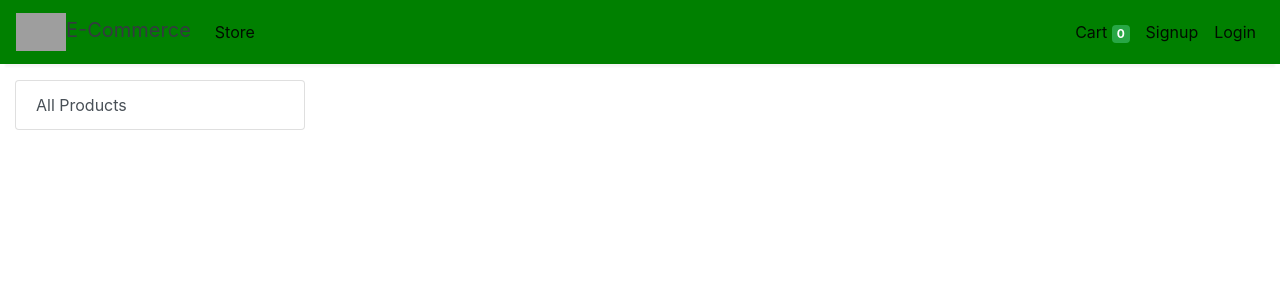
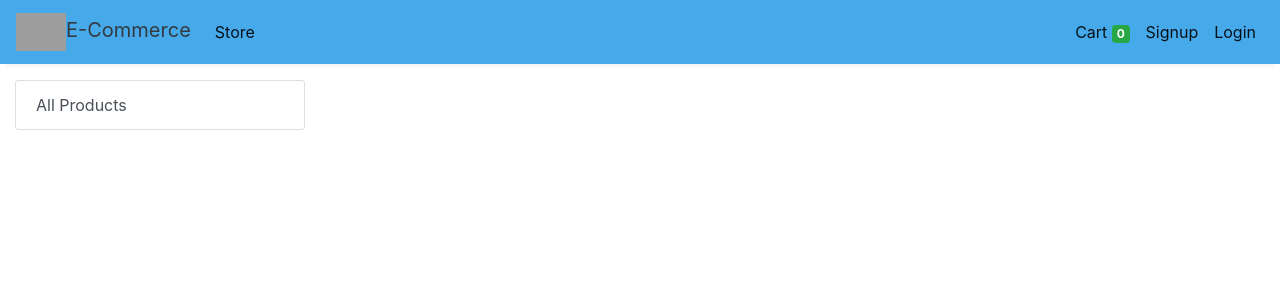
Before and after one commit to lizhiroi/E-Commerce, a Django app: page /store in a window 1280 px wide. Shown: the top 300 px of the page. Run offline with Django 5.2, Linux system fonts and the light colour scheme; data that the repository does not hold is empty; some libraries are stand-ins or nearby versions; grey boxes are pictures that could not be loaded.

Commit message:
new updates

```diff
--- a/store/templates/base.html
+++ b/store/templates/base.html
@@ -14,7 +14,7 @@
 
   <style>
     nav{
-      background-color: green;
+      background-color: #45A9EA;
     }
     .one-edge-shadow {
               box-shadow: 0 8px 2px -5px rgb(246, 245, 245);
```
Also changed, not shown: uploads/products/blackWatch.jpg (added), uploads/products/blackWatch_RWs0VbJ.jpg (added), uploads/products/greytshirt.jpg (added), uploads/products/greytshirt_O7EXZGa.jpg (added), uploads/products/kidRedSkirt.jpg (added), uploads/products/kidRedSkirt_8c79fQo.jpg (added), uploads/products/skirt.jpg (added), uploads/products/skirt_k4nCEzh.jpg (added).
